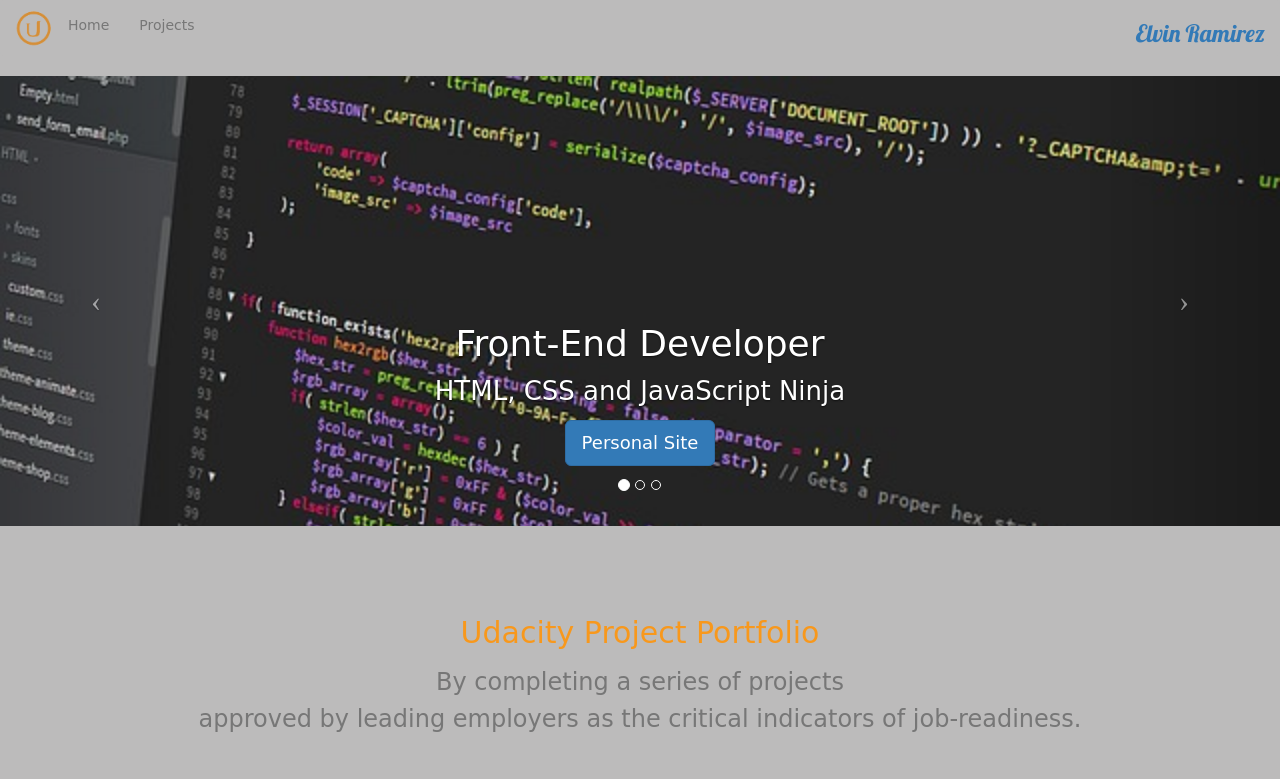
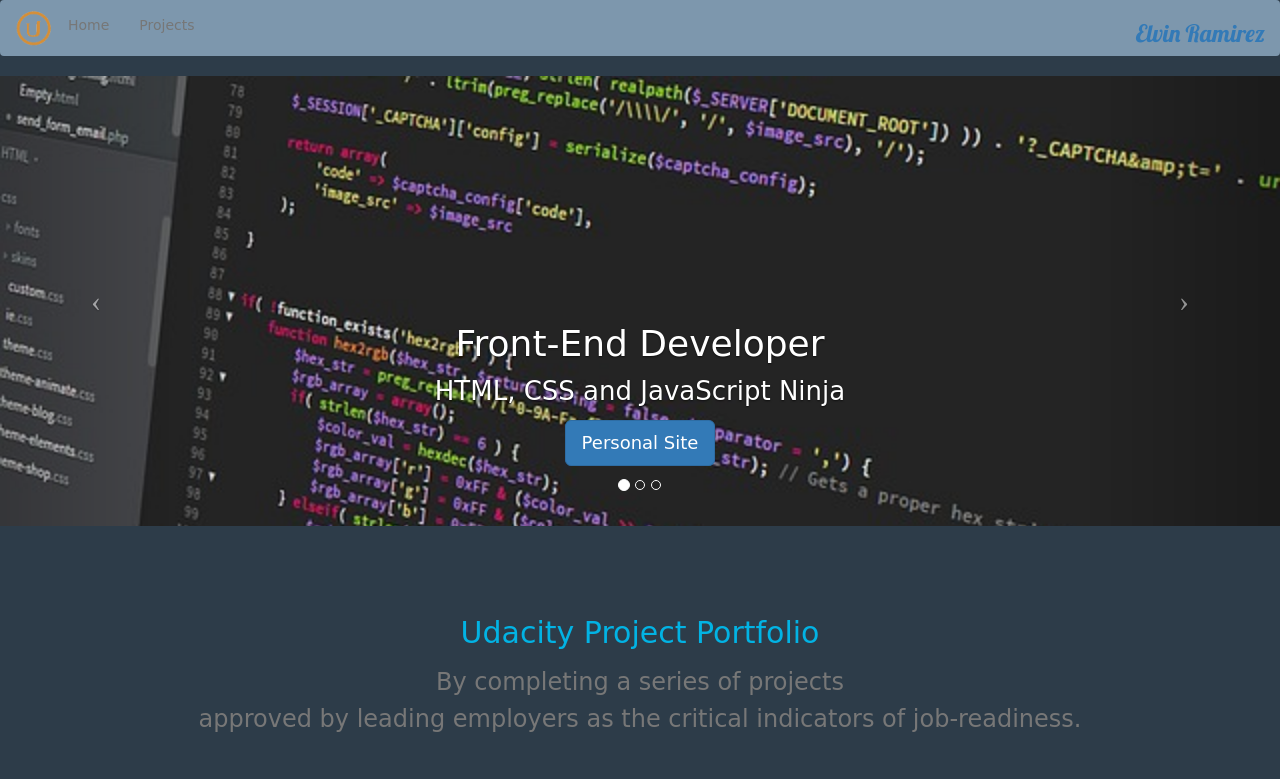
Before and after one commit to nixbytes/Udacity-Portfolio-Site, a plain HTML site: page FE Nanodegree Project 1/index.html in a window 1280 px wide. Shown: the top 779 px of the page. Drawn offline with nearby package versions, Linux system fonts and the light colour scheme; a web font is replaced by a local one.

Commit message:
added few changes like color

```diff
--- a/FE Nanodegree Project 1/css/Portfolio.css
+++ b/FE Nanodegree Project 1/css/Portfolio.css
@@ -1,8 +1,8 @@
 /**/
 /*Used the #BCBBBB as the body color*/
 body {
-    background-color: #BCBBBB;
-    color: #F8981C;
+    background-color: #2d3c49;
+    color: #02b3e4;
     font-family: 'Fredericka the Great', cursive;
 }
 
@@ -17,13 +17,13 @@ img-responsive {
 }
 /*also apply it to the nav to blend in*/
 .navbar {
-    background-color: #BCBBBB;
+    background-color: #7d97ad;
     border: none;
 }
 
 #name {
     font-size: 24px;
-    color: #F8981C;
+    color: #02b3e4;;
     font-family: 'Lobster', cursive;
     text-align: right;
 }
```
